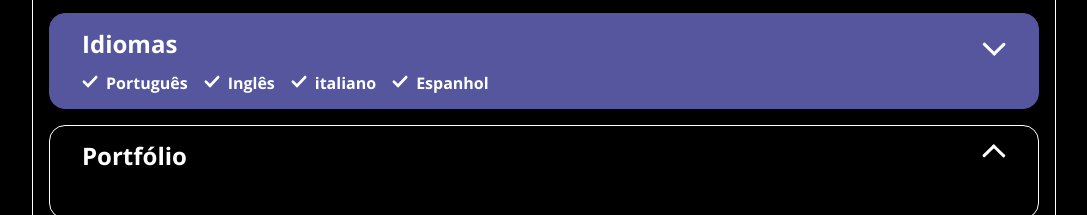
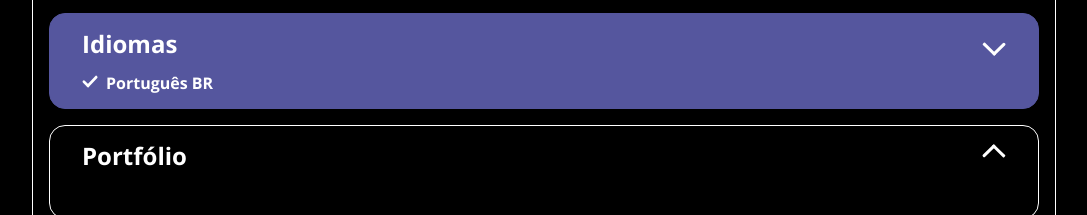
Before and after one commit to alderjunio/pagina-de-portifolio, a plain HTML site: page index.html in a window 1280 px wide. Both pictures are taken after a click on the button "Idiomas". Shown: the part 585-800 px from the top of the page, without its empty margins (96-1183 px from the left). Drawn offline with nearby package versions, Linux system fonts and the light colour scheme.

Commit message:
atualizacao dos idiomas

```diff
--- a/assets/js/main.js
+++ b/assets/js/main.js
@@ -34,12 +34,15 @@ function updateHardSkills(profileData){
     hardSkills.innerHTML = profileData.skills.hardSkills.map(skill => `<li><img src="${skill.logo}" alt="${skill.name}" title="${skill.name}"</li>`).join('')
 }
 
-
-
+function updateLanguages(profileData){
+    const languages = document.getElementById('profile.languages')
+    languages.innerHTML = profileData.languages.map(language => `<li>${language}</li>`).join('')
+}
 
 (async () => {
     const profileData = await fetchProfileData()
     updateProfileInfo(profileData)
     updateSoftSkills(profileData)
     updateHardSkills(profileData)
+    updateLanguages(profileData)
 })()
--- a/data/profile.json
+++ b/data/profile.json
@@ -53,8 +53,7 @@
       ]
     },
     "languages": [
-      "Português BR",
-      "Espanhol (intermediário)"
+      "Português BR"
     ],
     "portfolio": [
       {
--- a/index.html
+++ b/index.html
@@ -79,11 +79,8 @@
         <button class="trigger" type="button"><h2>Idiomas</h2></button>
 
         <div class="content">
-          <ul class="languages">
-            <li>Português</li>
-            <li>Inglês</li>
-            <li>italiano</li>
-            <li>Espanhol</li>
+          <ul class="languages" id="profile.languages">
+            <li>loading ...</li>
           </ul>
         </div>
       </section>
```
